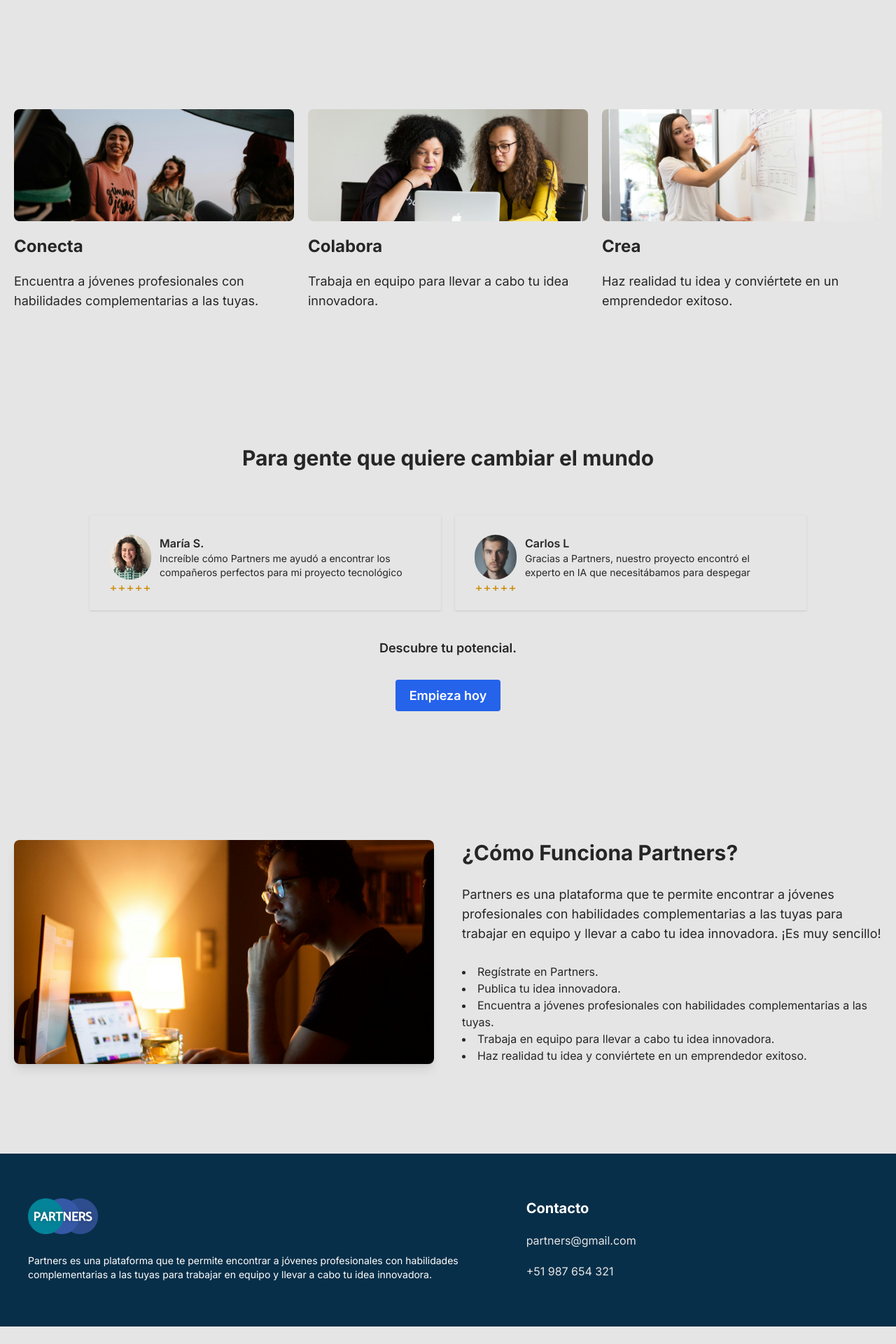
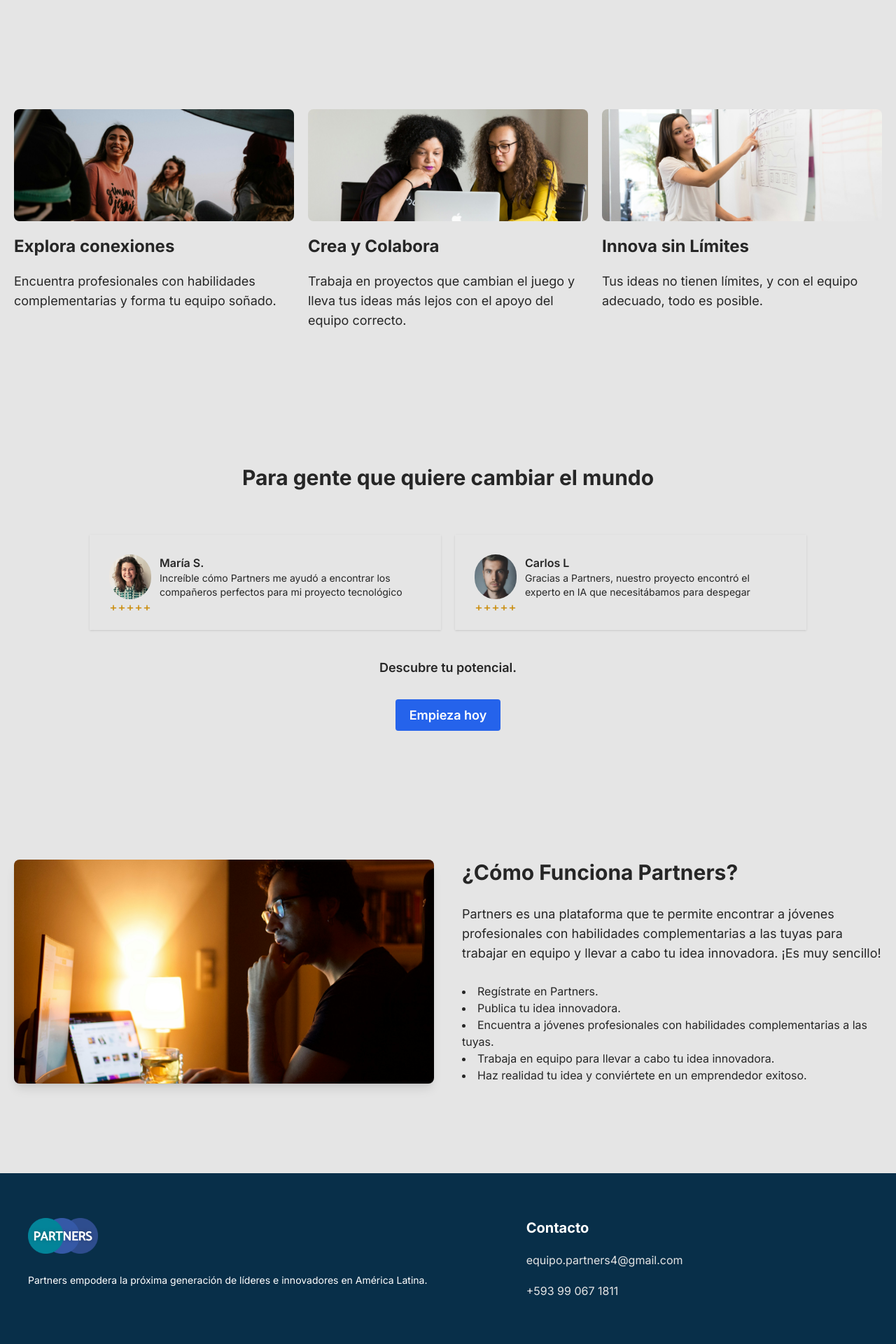
Before and after one commit to and27/partners, a Next.js app: page / in a window 1280 px wide. Shown: the part 876-2796 px from the top of the page at 70% size. Before the commit the page ends 2771 px from the top, so only its background shows below. Built offline with nearby package versions, Linux system fonts and the light colour scheme.

Commit message:
update footer and benefits content

```diff
--- a/src/modules/benefits.tsx
+++ b/src/modules/benefits.tsx
@@ -2,20 +2,21 @@ import Image from "next/image";
 
 const benefits = [
   {
-    title: "Conecta",
+    title: "Explora conexiones",
     description:
-      "Encuentra a jóvenes profesionales con habilidades complementarias a las tuyas.",
+      "Encuentra profesionales con habilidades complementarias y forma tu equipo soñado.",
     image: "/ben3.jpg",
   },
   {
-    title: "Colabora",
-    description: "Trabaja en equipo para llevar a cabo tu idea innovadora.",
+    title: "Crea y Colabora",
+    description:
+      "Trabaja en proyectos que cambian el juego y lleva tus ideas más lejos con el apoyo del equipo correcto.",
     image: "/ben2.jpg",
   },
   {
-    title: "Crea",
+    title: "Innova sin Límites",
     description:
-      "Haz realidad tu idea y conviértete en un emprendedor exitoso.",
+      "Tus ideas no tienen límites, y con el equipo adecuado, todo es posible.",
     image: "/ben1.jpg",
   },
 ];
--- a/src/modules/footer.tsx
+++ b/src/modules/footer.tsx
@@ -4,7 +4,7 @@ const Footer = () => {
   return (
     <footer className="bg-sky-950 text-white text-neutral-800 p-10 py-[4rem]">
       <div className="max-w-[1280px] mx-auto grid grid-cols-1 md:grid-cols-12 gap-5">
-        <div className="flex flex-col gap-5 col-span-7 md:mr-10">
+        <div className="flex flex-col gap-5 col-span-7 mb-8 md:mr-10 md:mb-0 ">
           <Image
             src="/logo.png"
             alt="logo"
@@ -13,21 +13,20 @@ const Footer = () => {
             className="mb-2"
           />
           <p className="text-sm">
-            Partners es una plataforma que te permite encontrar a jóvenes
-            profesionales con habilidades complementarias a las tuyas para
-            trabajar en equipo y llevar a cabo tu idea innovadora.
+            Partners empodera la próxima generación de líderes e innovadores en
+            América Latina.
           </p>
         </div>
         <div className="flex flex-col gap-5 col-span-5">
           <h3 className="text-xl font-bold">Contacto</h3>
           <p>
             <a href="mailto:" className="text-neutral-200 hover:underline">
-              partners@gmail.com
+              equipo.partners4@gmail.com
             </a>
           </p>
           <p>
             <a href="tel:" className="text-neutral-200 hover:underline">
-              +51 987 654 321
+              +593 99 067 1811
             </a>
           </p>
         </div>
```
